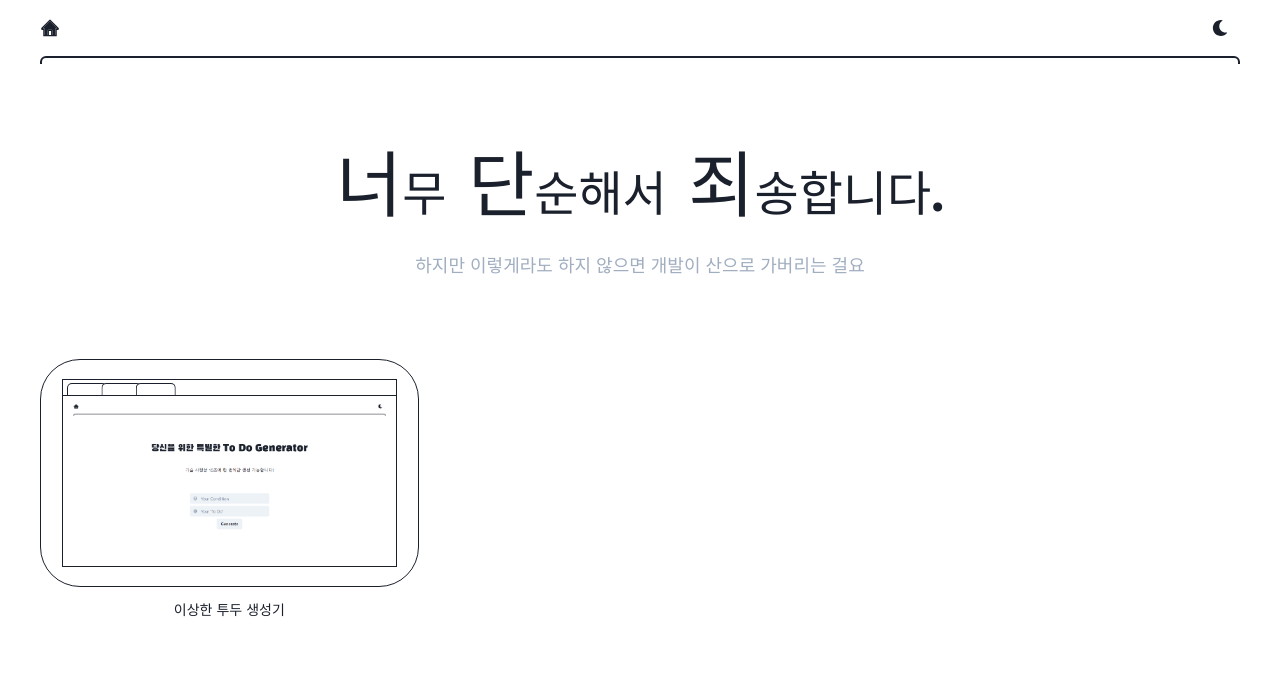
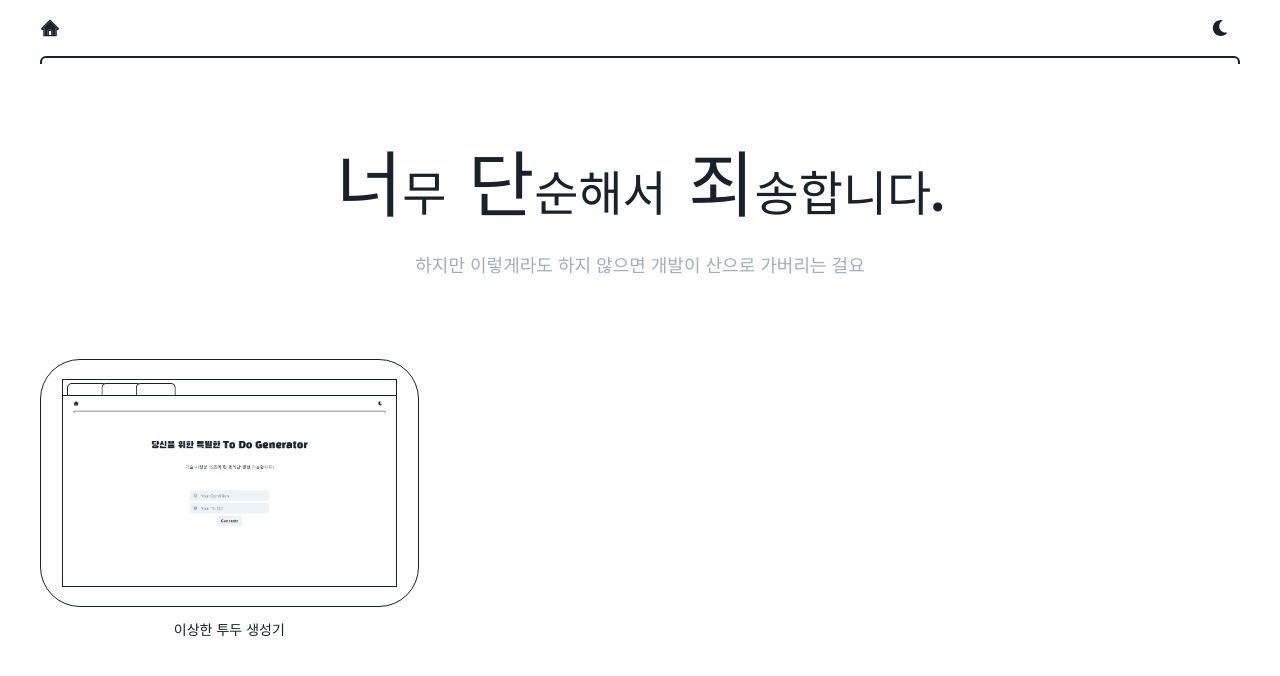
Before and after one commit to BORB-CHOI/pofolpark, a React (Create React App) app in the folder frontend/: page / in a window 1280 px wide. Shown: the top 676 px of the page. Built offline with nearby package versions, Linux system fonts and the light colour scheme; no server answers.

Commit message:
Update Site.tsx

```diff
--- a/frontend/src/components/Site.tsx
+++ b/frontend/src/components/Site.tsx
@@ -1,6 +1,5 @@
 import {
   Box,
-  Grid,
   Text,
   Stack,
   VStack,
@@ -33,23 +32,7 @@ export default function Site({ title, link }: ISiteProps) {
           rounded="2.5em"
           border="1px solid"
         >
-          <Box
-            w="89%"
-            aspectRatio="16/9"
-            border="1px solid"
-            position="relative"
-            overflow={"hidden"}
-          >
-            {site01 ? (
-              <Image
-                position={"absolute"}
-                objectFit={"fill"}
-                transform={"translateY(10%)"}
-                zIndex={-1}
-                src={site01}
-              />
-            ) : // <Box minH="280px" h="100%" w="100%" p={10} bg="green.400" />
-            null}
+          <Box w="89%" border="1px solid" overflow={"hidden"}>
             <HStack
               pl={1}
               h={4}
@@ -83,11 +66,7 @@ export default function Site({ title, link }: ISiteProps) {
                 borderTopRadius={5}
               ></Box>
             </HStack>
-            {/* {imageUrl ? (
-              <Image objectFit={"cover"} minH="280" src={imageUrl} />
-            ) : ( */}
-            <Box minH="280px" h="100%" w="100%" />
-            {/* )} */}
+            <Image objectFit={"contain"} src={site01} />
           </Box>
         </Stack>
         <Box w={"100%"}>
```
